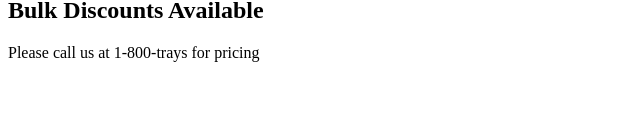
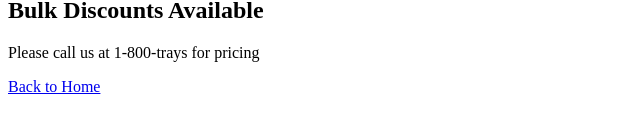
Before and after one commit to michaelsit/hw1, a plain HTML site: page page3.html in a window 1280 px wide. Shown: the part 375-508 px from the top of the page, without its empty margins (0-640 px from the left). Drawn offline with Linux system fonts and the light colour scheme.

Commit message:
page 2-3 updates

```diff
--- a/page3.html
+++ b/page3.html
@@ -22,5 +22,11 @@
 
     <h2>Bulk Discounts Available</h2>
     <p>Please call us at 1-800-trays for pricing</p>
+
+    <div>
+        <!-- Link back to home page -->
+        <a href="index.html">Back to Home</a>
+    </div>
+
 </body>
 </html>
```
Also changed, not shown: page2.html (+5 -0 lines).
